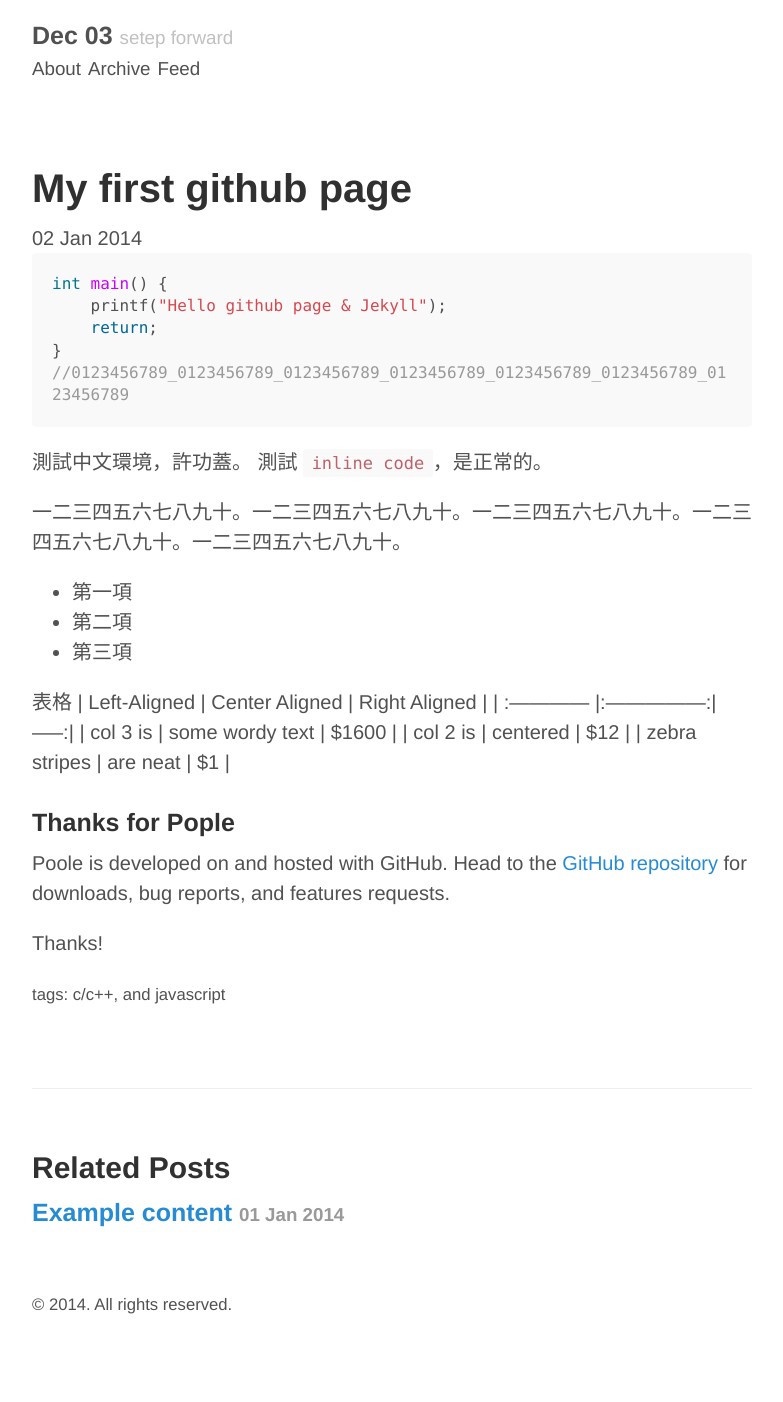
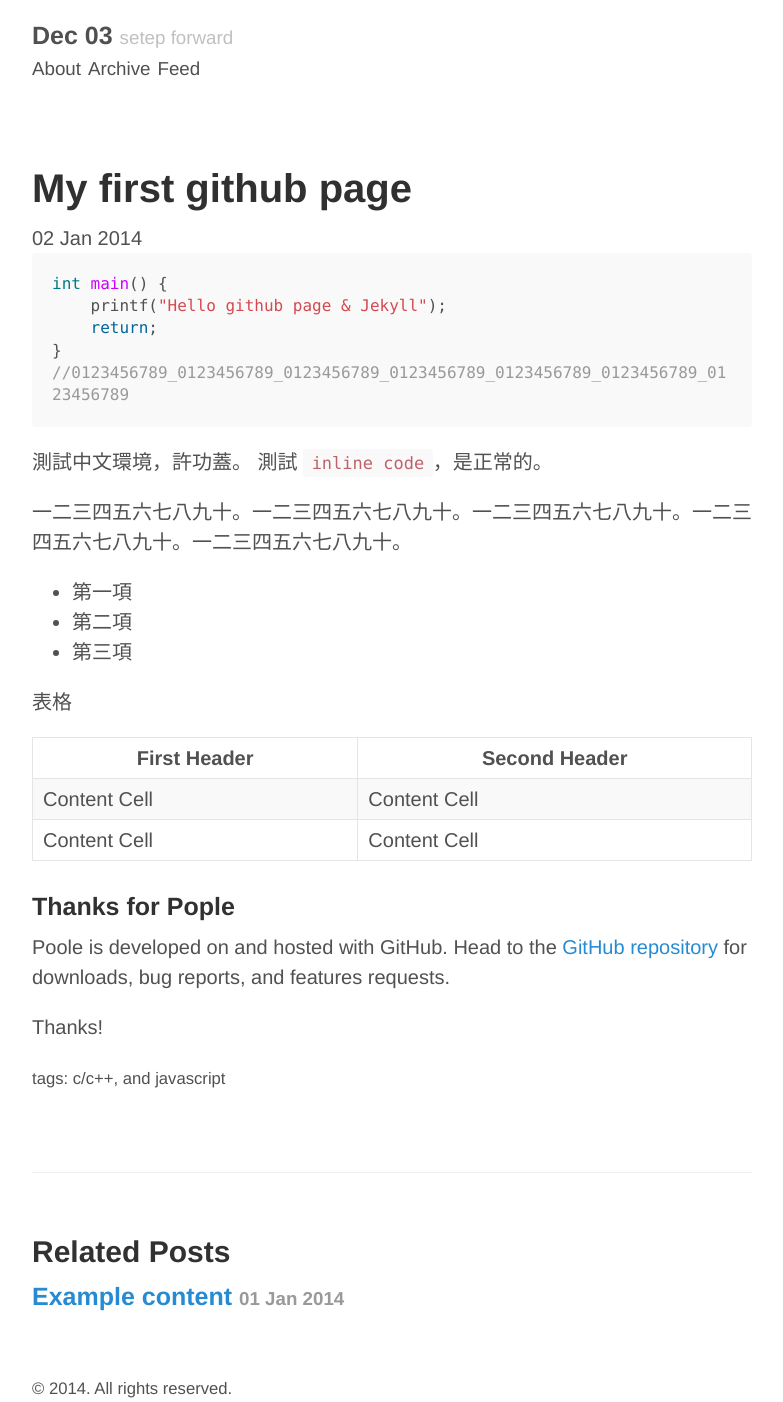
Before and after one commit to lightDer/lightder.github.io, a Jekyll site: the page built from _posts/2014-01-02-introducing-poole.md, in a window 1280 px wide. Shown: the whole page, without its empty margins (248-1031 px from the left). Built offline with Jekyll 4.4.1, drawn with Linux system fonts in a browser that asks for light colours; Markdown is read by kramdown in place of the engine named in the settings; before the commit the page ends 1318 px from its top, so only the background shows below that.

Commit message:
Update 2014-01-02-introducing-poole.md

```diff
--- a/_posts/2014-01-02-introducing-poole.md
+++ b/_posts/2014-01-02-introducing-poole.md
@@ -23,11 +23,11 @@
 
 
 表格
-| Left-Aligned  | Center Aligned  | Right Aligned |
-| :------------ |:---------------:| -----:|
-| col 3 is      | some wordy text | $1600 |
-| col 2 is      | centered        |   $12 |
-| zebra stripes | are neat        |    $1 |
+
+First Header  | Second Header
+------------- | -------------
+Content Cell  | Content Cell
+Content Cell  | Content Cell
 
 ### Thanks for Pople
 
```
